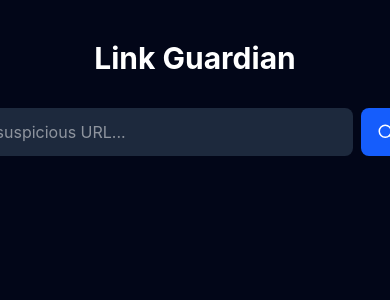
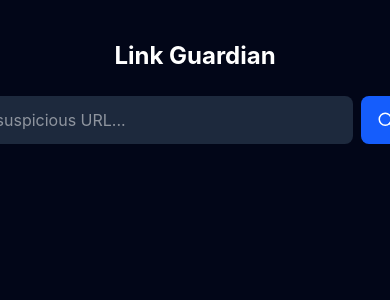
Before and after one commit to ilhamfajarandika/link-detector-app, a React (Vite) app in the folder client/: page / in a window 390 px wide. Shown: the top 300 px of the page. Built offline with nearby package versions, Linux system fonts and the light colour scheme.

Commit message:
update mobile view

```diff
--- a/client/src/App.jsx
+++ b/client/src/App.jsx
@@ -8,23 +8,27 @@ function App() {
   const [result, setResult] = useState(null);
 
   const checkUrl = async (url) => {
-    // const res = await axios.post(`${import.meta.env.VITE_API_URL}/api/detect`, {
-    //   url,
-    // });
-    // const res = await axios.post("http://localhost:5000/api/detect", { url });
     const res = await axios.post("/api/detect", { url });
 
     setResult(res.data);
-    console.log(res.data);
+    // console.log(res.data);
   };
 
   return (
-    <div className="min-h-screen bg-slate-950 text-white flex flex-col items-center p-10">
-      <h1 className="text-3xl font-bold mb-8">Link Guardian</h1>
+    <div className="min-h-screen bg-slate-950 text-white flex flex-col items-center px-4 py-10">
+      <div className="w-full max-w-xl flex flex-col items-center">
+        <h1 className="text-2xl sm:text-3xl font-bold mb-6 text-center">
+          Link Guardian
+        </h1>
 
-      <UrlInput onCheck={checkUrl} />
+        <UrlInput onCheck={checkUrl} />
 
-      {result && <ResultCard result={result} />}
+        {result && (
+          <div className="w-full mt-6">
+            <ResultCard result={result} />
+          </div>
+        )}
+      </div>
     </div>
   );
 }
```
